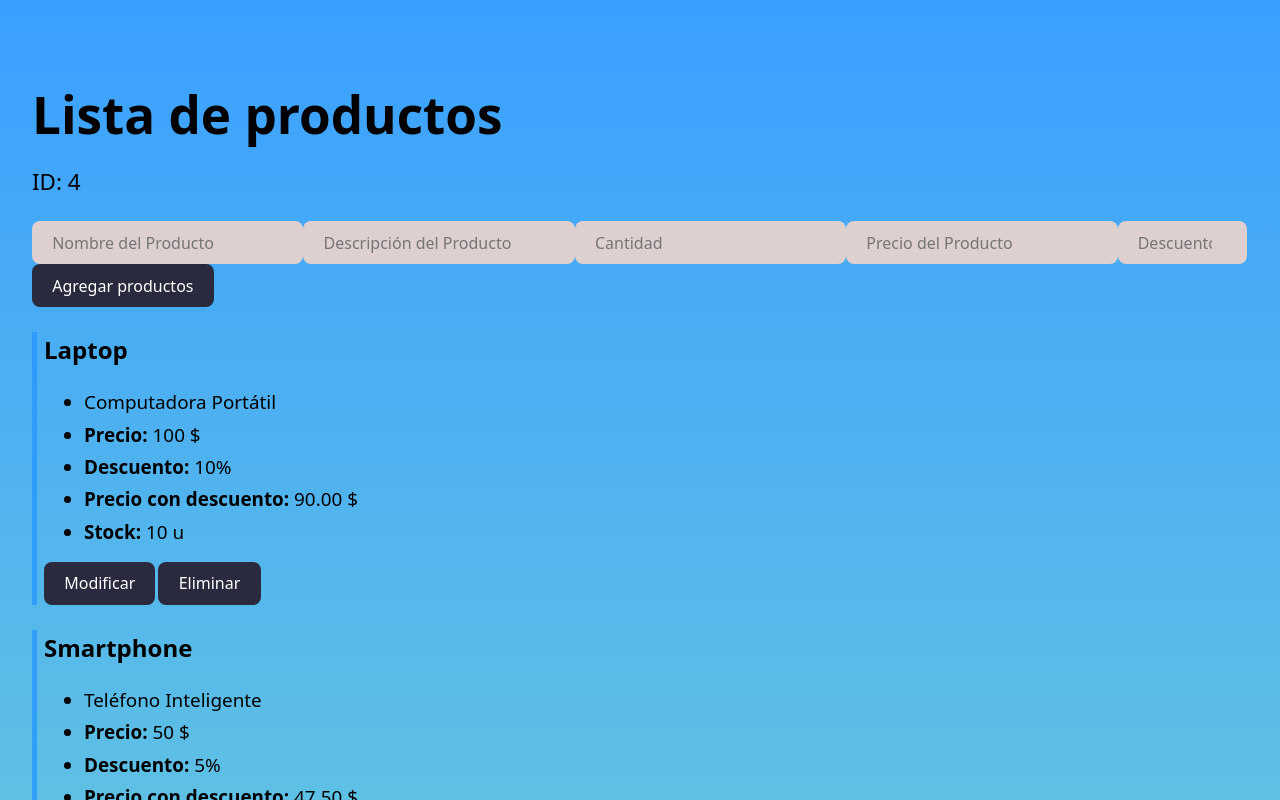
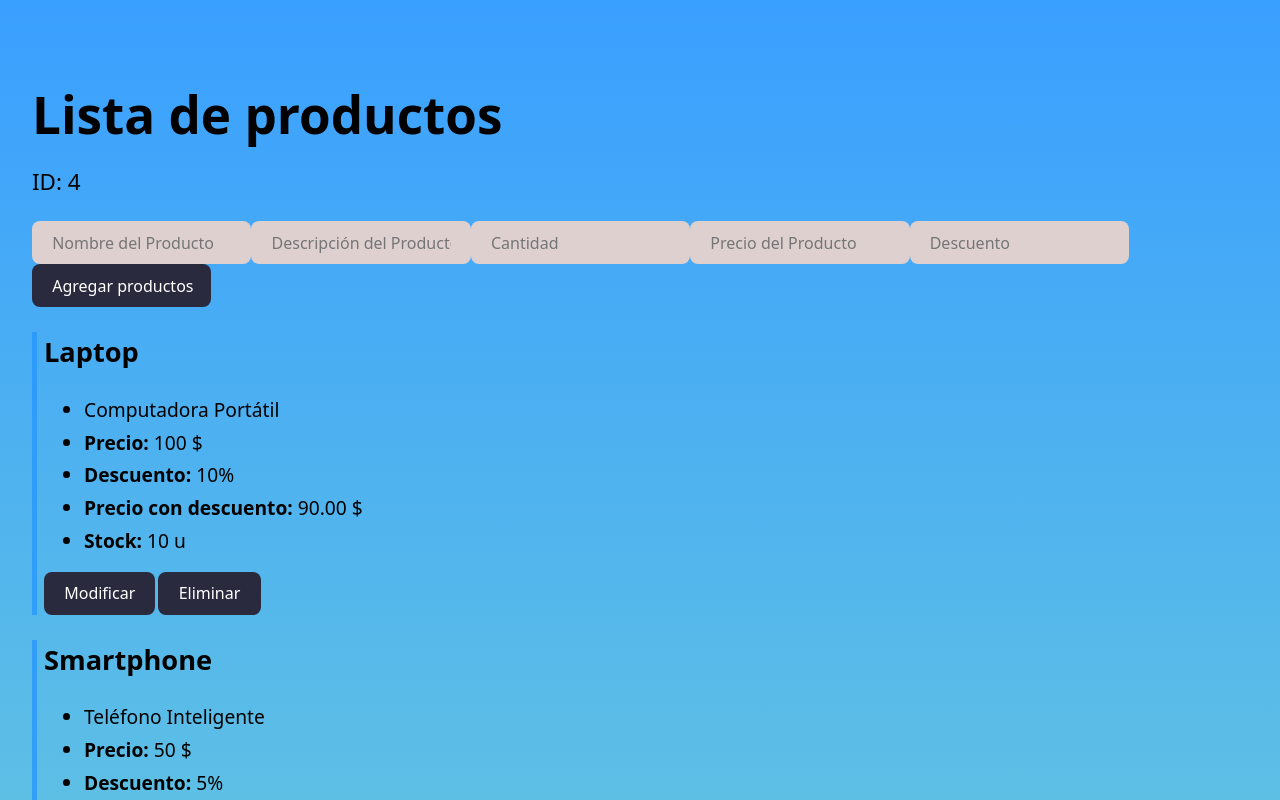
Before and after one commit to Mageofdark/TP04_PV2025_Grupo19, a React (Vite) app in the folder vite-project/: page / in a window 1280 px wide. Shown: the top 800 px of the page. Built offline with nearby package versions, Linux system fonts and the light colour scheme.

Commit message:
Cambios en el estilo de la pagina + uso de clases para mayor claridad en el codigo .css + comentarios por Matias Velazquez

```diff
--- a/vite-project/src/index.css
+++ b/vite-project/src/index.css
@@ -30,8 +30,12 @@ h1 {                                               /* titulo  */
   margin-bottom: 10px;
 }
 
+h2{                                               /* Nombre del producto */
+  font-size: 1.7em;
+}
+
 li{                                               /* listado de las propiedades */
-  font-size: 1.18em;
+  font-size: 1.2em;
   margin-bottom: 4px;
 }
 
@@ -64,6 +68,7 @@ input, .btn {
 input{                                  /* input */
   background-color: #dfd0d0;
   color: rgb(5, 5, 5);
+  width: 179px;
 }
 
 /* Estilo del input al pasar el mouse */
```
